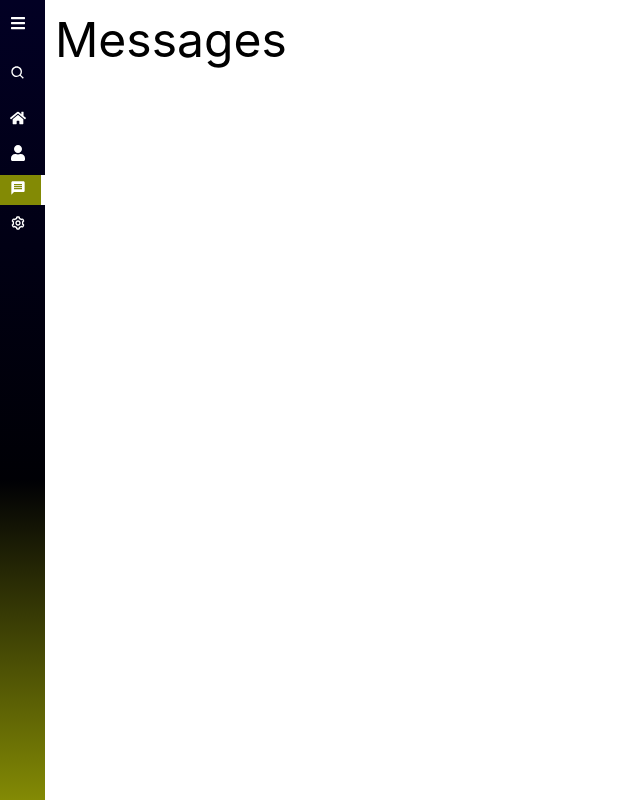
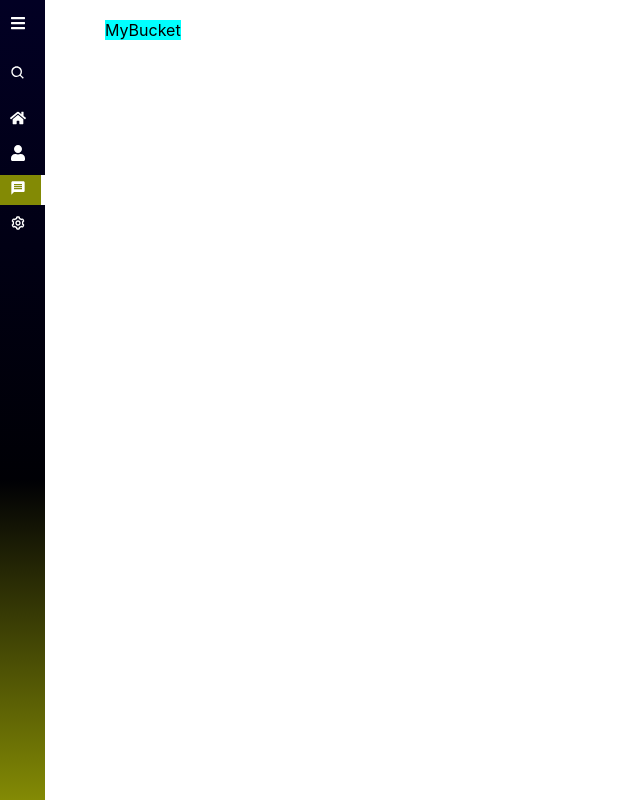
Before and after one commit to arosha619/MUIQUI, a React (Create React App) app: page /my-buckets in a window 1280 px wide. Shown: the whole page, without its empty margins (0-640 px from the left). Built offline with nearby package versions, Linux system fonts and the light colour scheme.

Commit message:
Add my bucket

```diff
--- a/src/App.js
+++ b/src/App.js
@@ -11,6 +11,7 @@ import Order from "./pages/Order";
 import Saved from "./pages/Saved";
 import Setting from "./pages/Setting";
 import UserList from "./components/UserList/UserList";
+import MyBucket from "./components/MyBucket/MyBucket";
 function App() {
   return (
     <Router>
@@ -18,7 +19,7 @@ function App() {
         <Routes>
           <Route path="/" element={<Dashboard />} />
           <Route path="/user-list" element={<UserList />} />
-          <Route path="/my-buckets" element={<Messages />} />
+          <Route path="/my-buckets" element={<MyBucket />} />
           <Route path="/analytics" element={<Analytics />} />
           <Route path="/file-manager" element={<FileManager />} />
           <Route path="/order" element={<Order />} />
--- /dev/null
+++ b/src/components/MyBucket/MyBucket.css
@@ -0,0 +1,5 @@
+.b-container{
+    margin: 10px auto;
+    margin-left: 50px;
+    background-color: aqua;
+}
--- /dev/null
+++ b/src/components/MyBucket/MyBucket.jsx
@@ -0,0 +1,10 @@
+import React from 'react'
+import "./MyBucket.css"
+
+function MyBucket() {
+  return (
+    <div className='b-container'>MyBucket</div>
+  )
+}
+
+export default MyBucket
--- a/src/components/UserList/UserList.css
+++ b/src/components/UserList/UserList.css
@@ -1,10 +1,10 @@
 .user-list-container {
     text-align: center;
     padding: 20px;
-    width: 100%;
+    width: 85vw;
   }
   .table-container {
-    max-width: 100%;
+    max-width: 150%;
     overflow-x: auto;
   }
 
```
